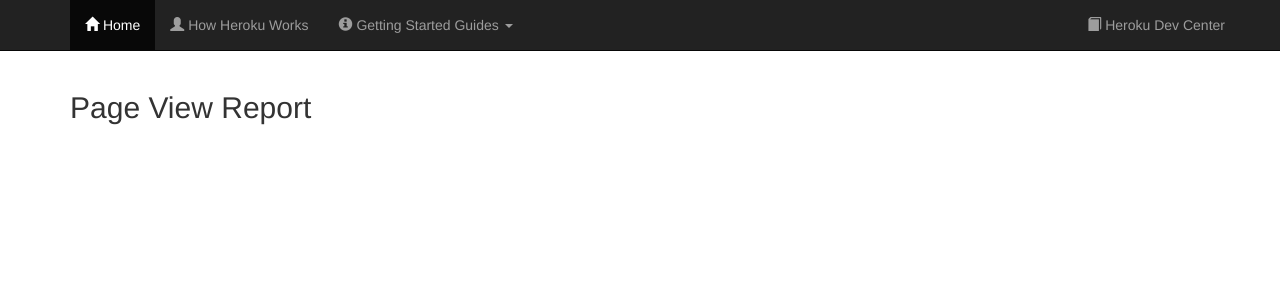
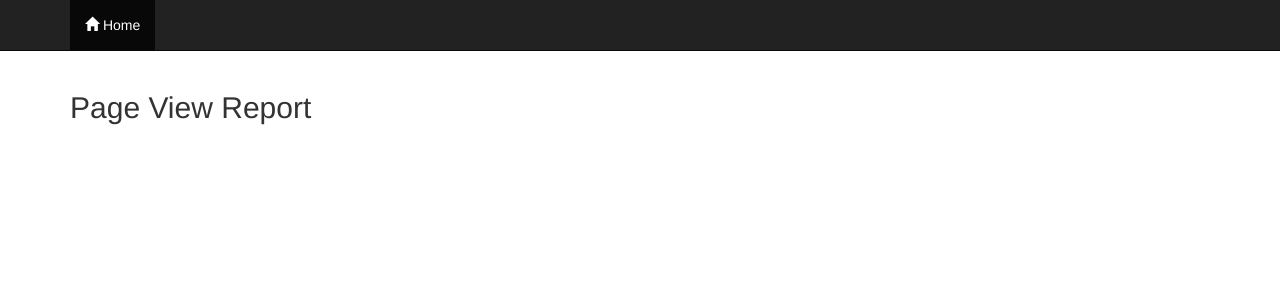
Before and after one commit to pekelna-kitchen/website, a Django app: page / in a window 1280 px wide. Shown: the top 300 px of the page. Run offline with Django 3.2, Linux system fonts and the light colour scheme; data that the repository does not hold is empty; some libraries are stand-ins or nearby versions.

Commit message:
cleaned up menu

```diff
--- a/hello/templates/base.html
+++ b/hello/templates/base.html
@@ -1,7 +1,7 @@
 <!DOCTYPE html>
 <html>
 <head>
-<title>Python Getting Started on Heroku</title>
+<title>Пекельна Кухня Склад</title>
   <link rel="stylesheet" type="text/css" href="//maxcdn.bootstrapcdn.com/bootstrap/3.3.4/css/bootstrap.min.css" />
   <script src="https://ajax.googleapis.com/ajax/libs/jquery/2.1.3/jquery.min.js"></script>
   <script type="text/javascript" src="//maxcdn.bootstrapcdn.com/bootstrap/3.3.4/js/bootstrap.min.js"></script>
@@ -50,7 +50,7 @@
       <li class="active">
         <a href="/"><span class="glyphicon glyphicon-home"></span> Home</a>
       </li>
-      <li>
+      <!--li>
         <a href="https://devcenter.heroku.com/articles/how-heroku-works"><span class="glyphicon glyphicon-user"></span> How Heroku Works</a>
       </li>
       <li class="dropdown">
@@ -67,13 +67,13 @@
             <li><a href="https://devcenter.heroku.com/articles/getting-started-with-heroku-and-connect-without-local-dev">Getting Started on Heroku with Heroku Connect</a></li>
             <li><a href="https://devcenter.heroku.com/articles/getting-started-with-jruby">Getting Started with Ruby on Heroku (Microsoft Windows)</a></li>
           </ul>
-      </li>
+      </li-->
     </ul>
-    <ul class="nav navbar-nav navbar-right">
+    <!--ul class="nav navbar-nav navbar-right">
       <li class="navbar-right">
         <a href="https://devcenter.heroku.com"><span class="glyphicon glyphicon-book"></span> Heroku Dev Center</a>
       </li>
-    </ul>
+    </ul-->
   </div>
 </nav>
 
```
